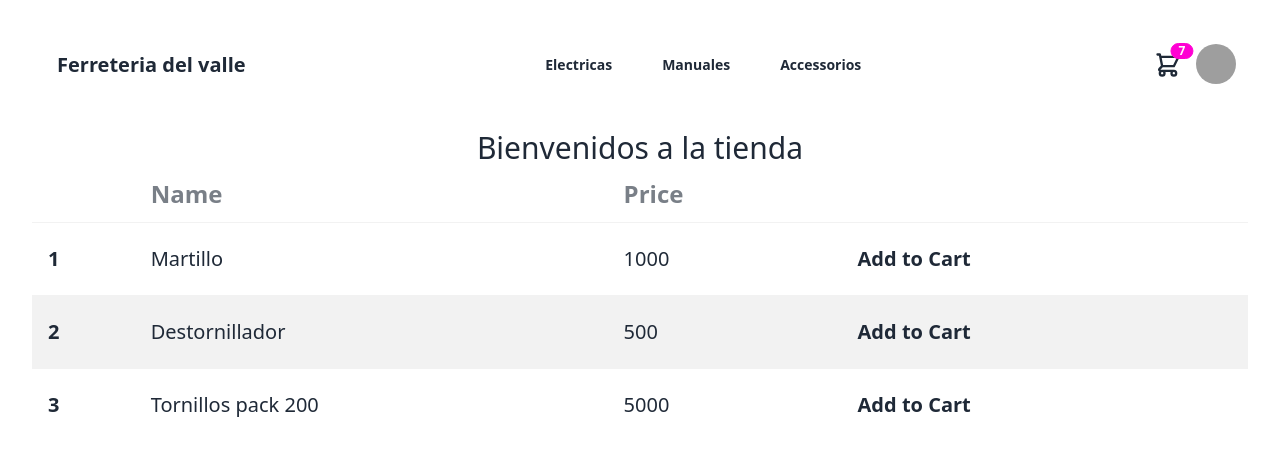
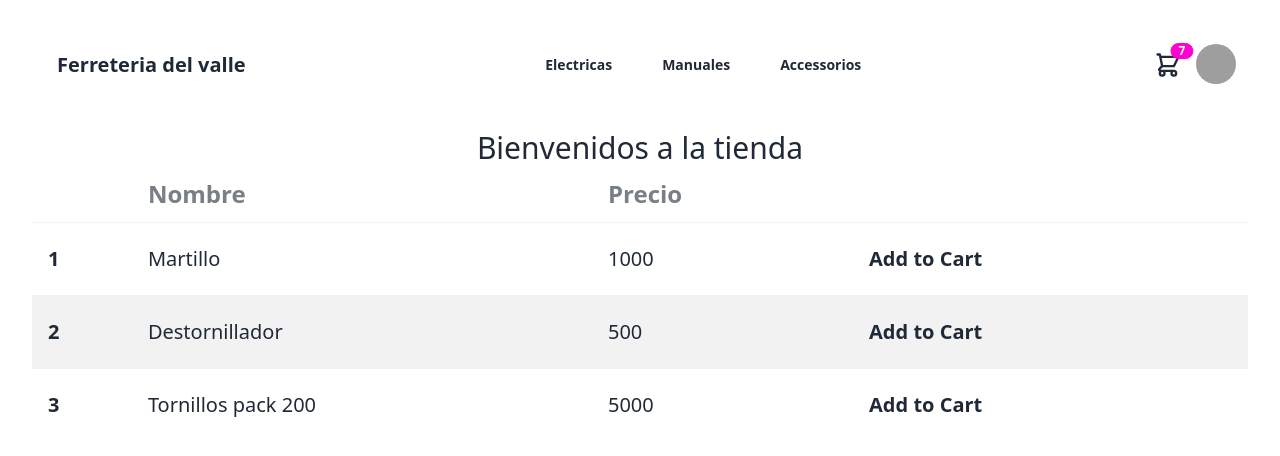
Before and after one commit to bulfonjf/PreEntrega1Bulfon, a React (Vite) app: page / in a window 1280 px wide. Shown: the top 456 px of the page. Built offline with nearby package versions, Linux system fonts and the light colour scheme; grey boxes are pictures that could not be loaded.

Commit message:
Change to spanish

```diff
--- a/src/components/ItemListContainer.tsx
+++ b/src/components/ItemListContainer.tsx
@@ -14,8 +14,8 @@ export default function ItemListContainer({greeting}: Props) {
           <thead className="text-2xl">
             <tr>
               <th></th>
-              <th>Name</th>
-              <th>Price</th>
+              <th>Nombre</th>
+              <th>Precio</th>
               <th></th>
             </tr>
           </thead>
```
